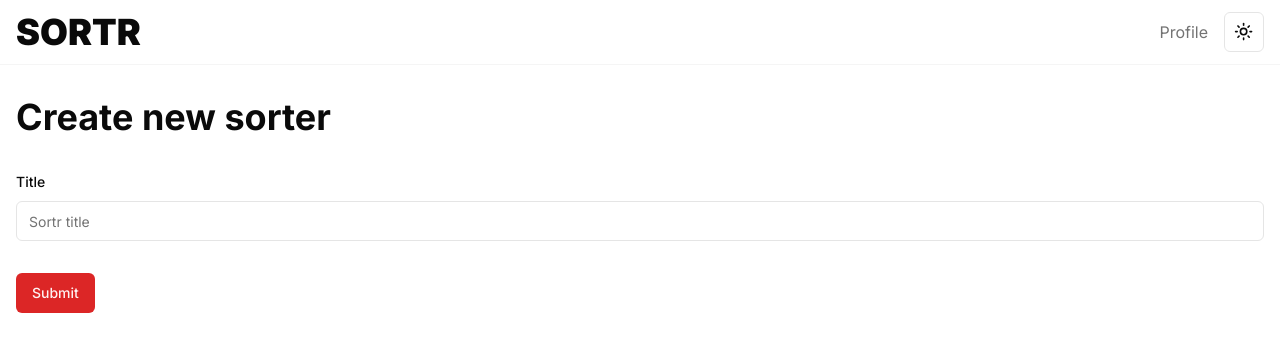
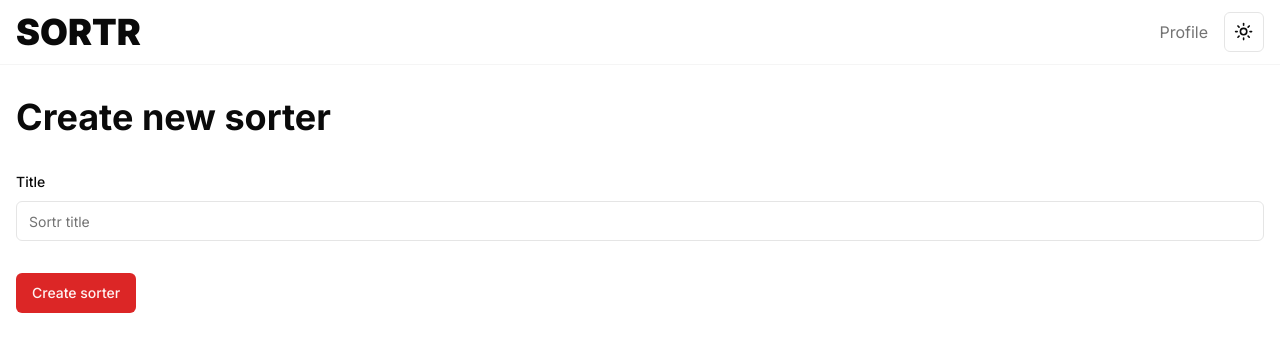
Before and after one commit to arvindeva/sortr, a Next.js app: page /create in a window 1280 px wide. Shown: the top 352 px of the page. Built offline with nearby package versions, Linux system fonts and the light colour scheme; no server answers; sample sign-in values are in the browser's storage.

Commit message:
loading state for create and delete sorter buttons

```diff
--- a/app/create/create-sorter-form.tsx
+++ b/app/create/create-sorter-form.tsx
@@ -1,6 +1,6 @@
 'use client'
 
-import * as React from 'react'
+import { useState } from 'react'
 import { createSorter } from './actions'
 import { zodResolver } from '@hookform/resolvers/zod'
 import { useForm } from 'react-hook-form'
@@ -24,8 +24,8 @@ const formSchema = z.object({
 })
 
 export default function CreateSorterForm() {
-  const [errorMessage, setErrorMessage] = React.useState<string | null>(null)
-
+  const [errorMessage, setErrorMessage] = useState<string | null>(null)
+  const [status, setStatus] = useState<'idle' | 'loading'>('idle')
   const form = useForm<z.infer<typeof formSchema>>({
     resolver: zodResolver(formSchema),
     defaultValues: {
@@ -35,10 +35,12 @@ export default function CreateSorterForm() {
 
   async function onSubmit({ title }: z.infer<typeof formSchema>) {
     setErrorMessage(null)
+    setStatus('loading')
     const error = await createSorter({ title })
     if (error) {
       setErrorMessage(error.message)
     }
+    setStatus('idle')
   }
 
   return (
@@ -60,7 +62,10 @@ export default function CreateSorterForm() {
         {errorMessage && (
           <p className="text-red-600 font-semibold">{errorMessage}</p>
         )}
-        <Button type="submit">Submit</Button>
+        <Button type="submit" disabled={status === 'loading'}>
+          {status === 'idle' && 'Create sorter'}
+          {status === 'loading' && 'Creating...'}
+        </Button>
       </form>
     </Form>
   )
--- a/app/page.tsx
+++ b/app/page.tsx
@@ -39,7 +39,7 @@ export default async function Home() {
                 <Link href={`/sorter/${sorter.id}`} key={sorter.id}>
                   <Card
                     key={sorter.id}
-                    className="min-h-48 hover:border-red-600 transition duration-100 ease-in"
+                    className="min-h-48 hover:border-primary"
                   >
                     <CardHeader>
                       <CardTitle>{sorter.title}</CardTitle>
--- a/app/sorter/[id]/delete-button.tsx
+++ b/app/sorter/[id]/delete-button.tsx
@@ -9,20 +9,30 @@ interface DeleteButtonProps {
 }
 export default function DeleteButton({ id }: DeleteButtonProps) {
   const [errorMessage, setErrorMessage] = useState<string | null>('')
+  const [status, setStatus] = useState<'idle' | 'loading'>('idle')
+
   async function onDelete() {
     setErrorMessage(null)
+    setStatus('loading')
     const error = await deleteSorter(id)
     if (error) {
       setErrorMessage(error.message)
     }
+    setStatus('idle')
   }
   return (
     <div className="space-y-4">
       {errorMessage && (
         <p className="text-red text-lg">Failed to delete Sorter</p>
       )}
-      <Button variant="destructive" size="sm" onClick={onDelete}>
-        Delete Sorter
+      <Button
+        variant="destructive"
+        size="sm"
+        onClick={onDelete}
+        disabled={status === 'loading'}
+      >
+        {status === 'idle' && 'Delete sorter'}
+        {status === 'loading' && 'Deleting...'}
       </Button>
     </div>
   )
```
